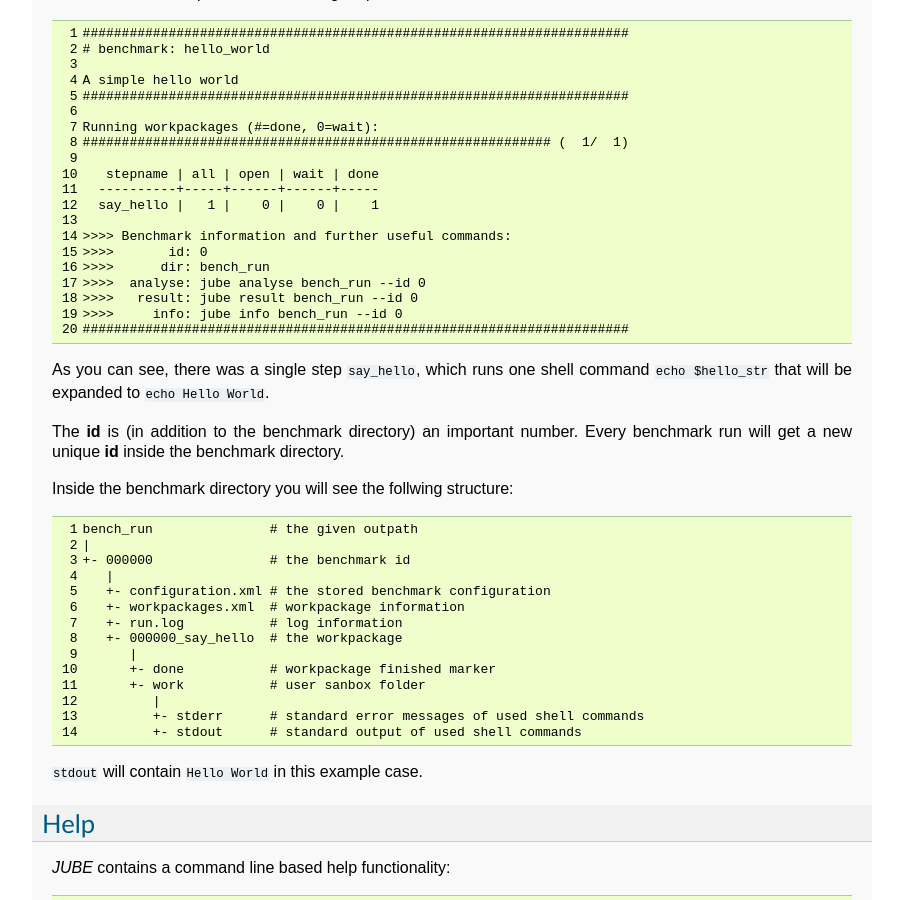
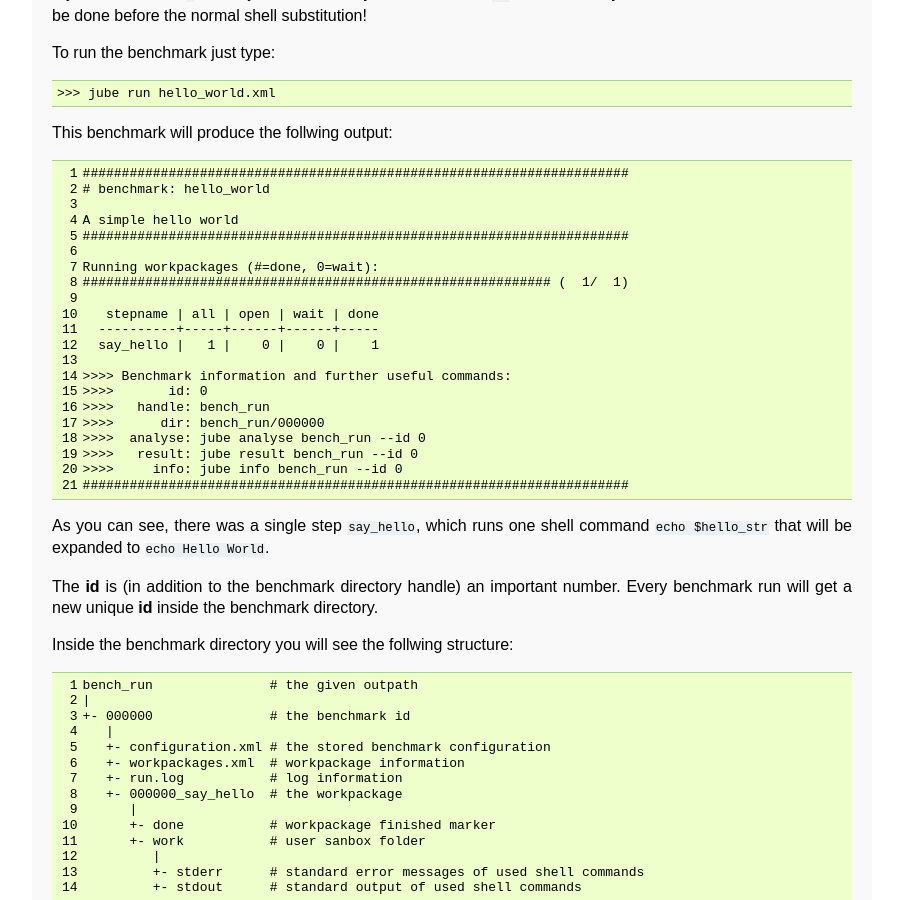
Before and after one commit to FZJ-JSC/JUBE, a Sphinx documentation site: the page built from docs/tutorial.rst, in a window 1280 px wide and 900 px high, scrolled down 2239 px. Shown: the whole window, without its empty margins (198-1101 px from the left). Built offline with Sphinx 7.4.7, drawn with Linux system fonts in a browser that asks for light colours; some of the changed text lies outside the part shown.

```diff
--- a/docs/tutorial.rst
+++ b/docs/tutorial.rst
@@ -158,7 +165,8 @@ This benchmark will produce the follwing output:
 
    >>>> Benchmark information and further useful commands:
    >>>>       id: 0
-   >>>>      dir: bench_run
+   >>>>   handle: bench_run
+   >>>>      dir: bench_run/000000
    >>>>  analyse: jube analyse bench_run --id 0
    >>>>   result: jube result bench_run --id 0
    >>>>     info: jube info bench_run --id 0
@@ -167,8 +175,8 @@ This benchmark will produce the follwing output:
 As you can see, there was a single step ``say_hello``,
 which runs one shell command ``echo $hello_str`` that will be expanded to ``echo Hello World``.
 
-The **id** is (in addition to the benchmark directory) an important number. Every benchmark run will
-get a new unique **id** inside the benchmark directory.
+The **id** is (in addition to the benchmark directory handle) an important number.
+Every benchmark run will get a new unique **id** inside the benchmark directory.
 
 Inside the benchmark directory you will see the follwing structure:
 
```
Also changed, not shown: other parts of docs/tutorial.rst (+8 -1 lines), docs/advanced.rst (+31 -0 lines), 5 other files.
